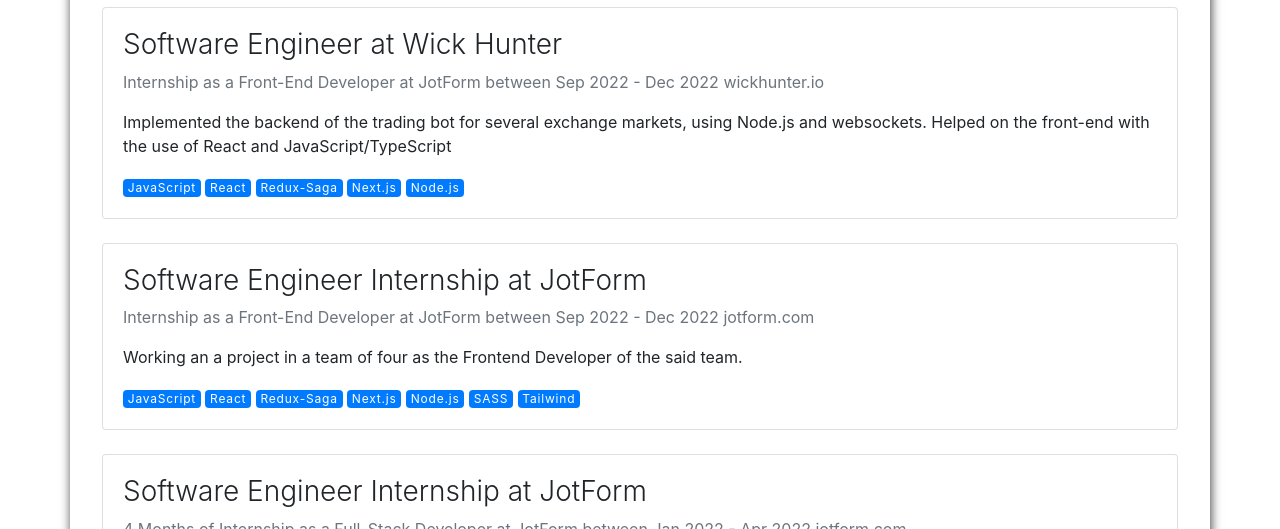
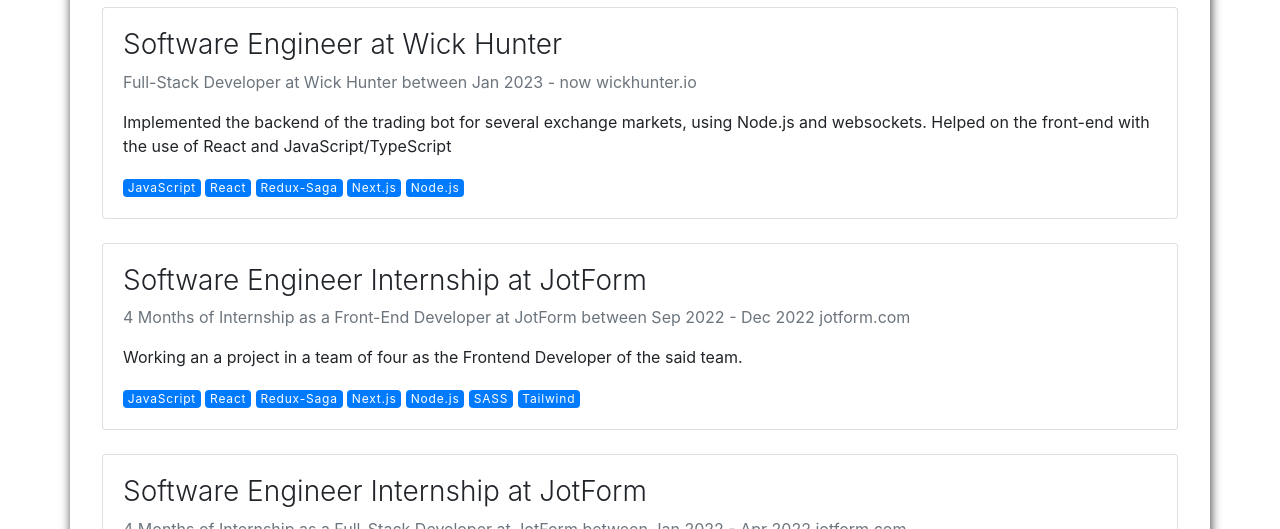
Before and after one commit to synwix/cv, a plain HTML site: page index.html in a window 1280 px wide. Shown: the part 635-1164 px from the top of the page. Drawn offline with nearby package versions, Linux system fonts and the light colour scheme.

Commit message:
Deploying to gh-pages from  @ e4f6fcdac3b63e51cfb91878120ba4a35ec1d390 🚀

```diff
--- a/index.html
+++ b/index.html
@@ -239,7 +239,7 @@
     <div class="card mb-4">
         <div class="card-body">
             <h3>Software Engineer at Wick Hunter</h3>
-            <p class="text-muted">Internship as a Front-End Developer at JotForm between Sep 2022 - Dec 2022 wickhunter.io</p>
+            <p class="text-muted">Full-Stack Developer at Wick Hunter between Jan 2023 - now wickhunter.io</p>
 
             <p>Implemented the backend of the trading bot for several exchange markets, using Node.js and websockets. Helped on the front-end with the use of React and JavaScript/TypeScript</p>
 
@@ -255,7 +255,7 @@
     <div class="card mb-4">
         <div class="card-body">
             <h3>Software Engineer Internship at JotForm</h3>
-            <p class="text-muted">Internship as a Front-End Developer at JotForm between Sep 2022 - Dec 2022 jotform.com</p>
+            <p class="text-muted">4 Months of Internship as a Front-End Developer at JotForm between Sep 2022 - Dec 2022 jotform.com</p>
 
             <p>Working an a project in a team of four as the Frontend Developer of the said team.</p>
 
```
Also changed, not shown: 1 other file.
